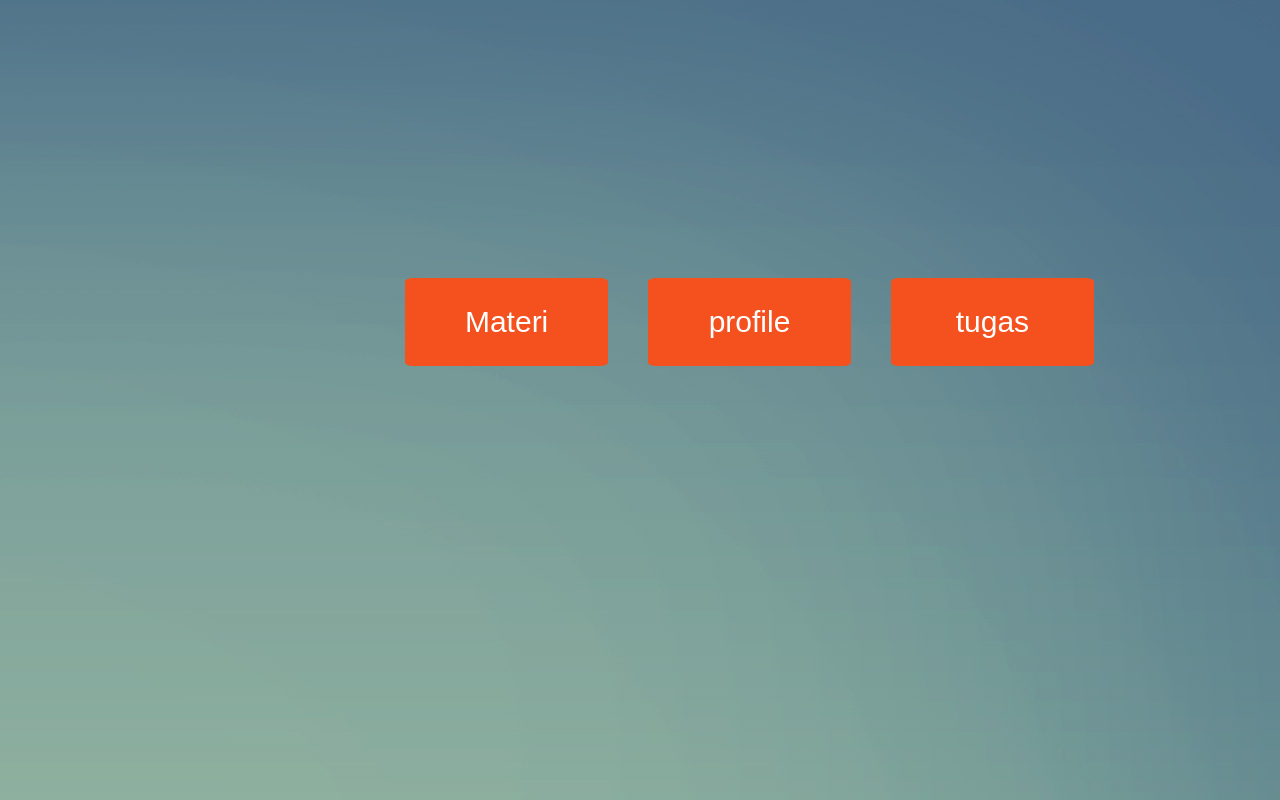
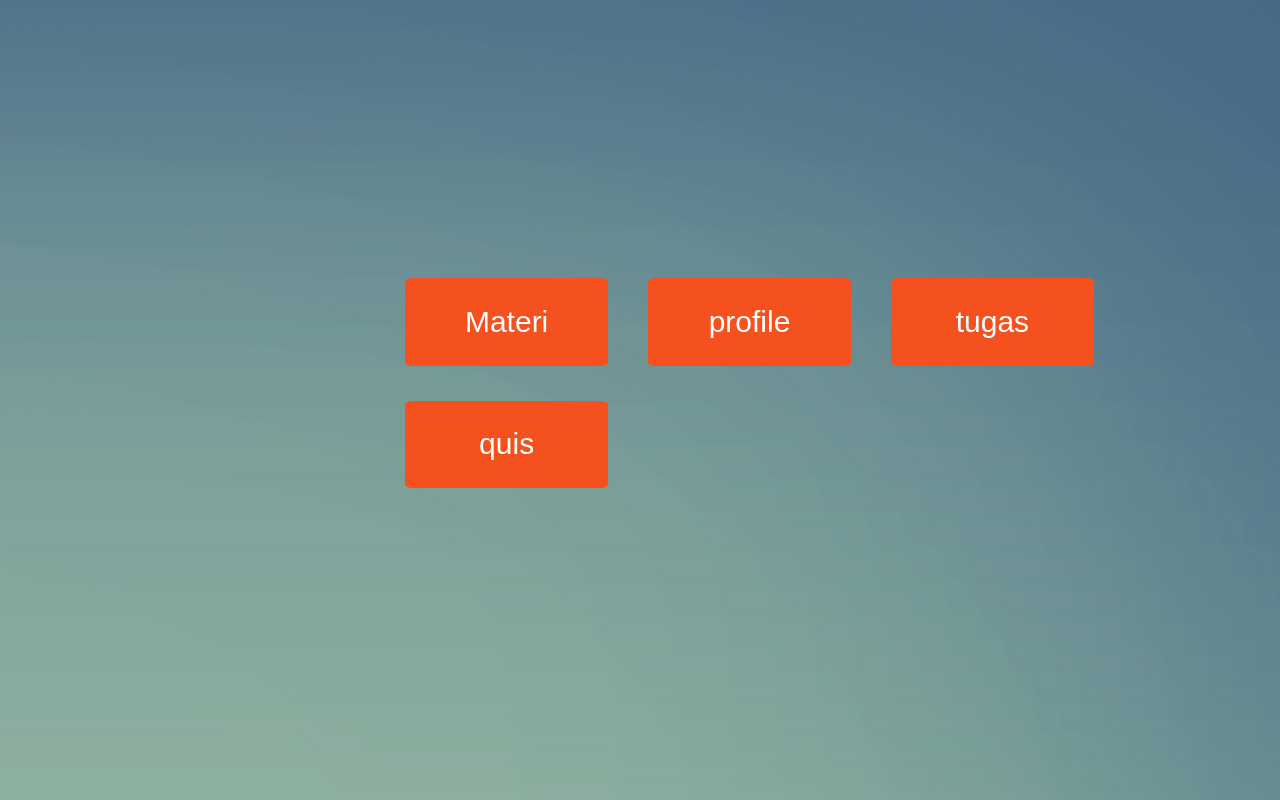
Before and after one commit to amanualt/amanualt.github.io, a plain HTML site: page index.html in a window 1280 px wide. Drawn offline with Linux system fonts and the light colour scheme.

Commit message:
Update index.html

```diff
--- a/index.html
+++ b/index.html
@@ -65,6 +65,7 @@ a:link, a:visited {
   <button class="button" style="vertical-align:middle"><a href="materi.html"><span>Materi </span></a></button>
   <button class="button" style="vertical-align:middle"><a href="profile/index.html"><span>profile </span></a></button>
   <button class="button" style="vertical-align:middle"><a href="tugas.html"><span>tugas</span></a></button>
+  <button class="button" style="vertical-align:middle"><a href="quis.html"><span>quis</span></a></button>
 </div>
 
 </body>
```
